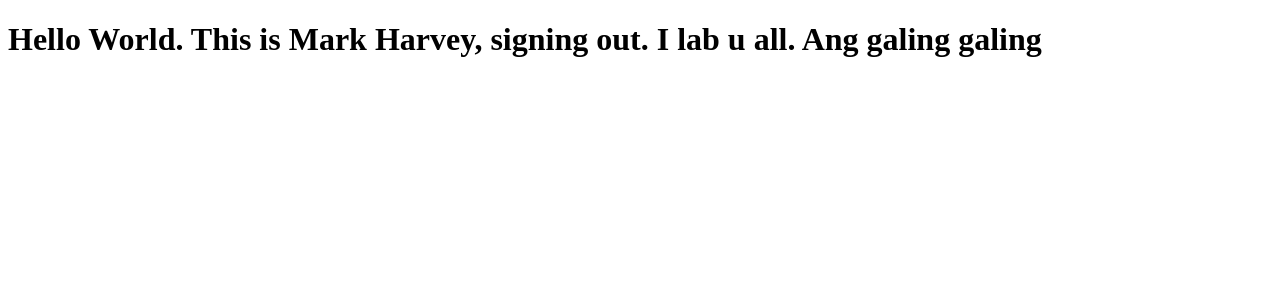
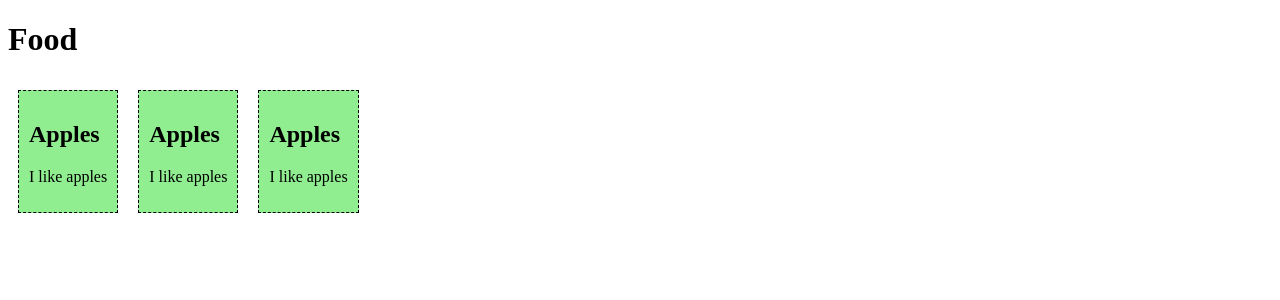
Before and after one commit to APCmedacara/webprog-it243-vuejs, a Vue app in the folder firstsfc/: page / in a window 1280 px wide. Shown: the top 300 px of the page. Built offline with nearby package versions, Linux system fonts and the light colour scheme.

Commit message:
added components

```diff
--- a/firstsfc/src/App.vue
+++ b/firstsfc/src/App.vue
@@ -1,15 +1,10 @@
 <template>
-  <h1>{{ message }}</h1>
+  <h1>Food</h1>
+  <food-item/>
+  <food-item/>
+  <food-item/>
 </template>
 
-<script>
-export default {
-  data() {
-    return {
-      message: 'Hello World. This is Mark Harvey, signing out. I lab u all. Ang galing galing'
-    };
-  }
-};
-</script>
+<script></script>
 
 <style></style>
--- /dev/null
+++ b/firstsfc/src/components/FoodItem.vue
@@ -0,0 +1,29 @@
+<template>
+  <div>
+    <h2>{{ name }}</h2>
+    <p>{{ message }}</p>
+  </div>
+</template>
+
+<script>
+export default {
+  data() {
+    return {
+      name: 'Apples',
+      message: 'I like apples'
+    }
+  }
+};
+</script>
+
+<script></script>
+
+<style>
+  #app > div {
+    border: dashed black 1px;
+    display: inline-block;
+    margin: 10px;
+    padding: 10px;
+    background-color: lightgreen;
+  }
+</style>
--- a/firstsfc/src/main.js
+++ b/firstsfc/src/main.js
@@ -1,4 +1,8 @@
 import { createApp } from 'vue'
+
 import App from './App.vue'
+import FoodItem from './components/FoodItem.vue'
 
-createApp(App).mount('#app')
+const app = createApp(App)
+app.component('food-item', FoodItem)
+app.mount('#app')
```
